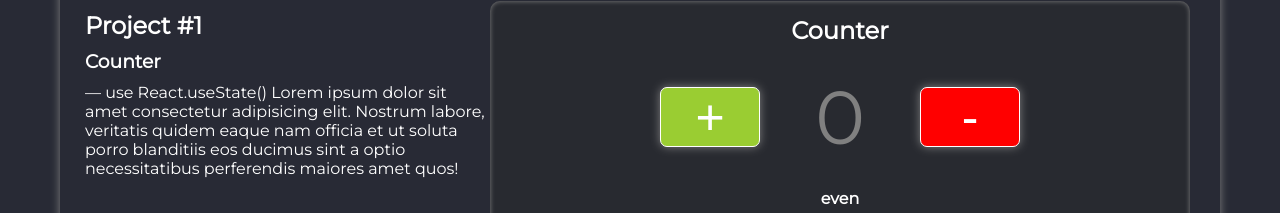
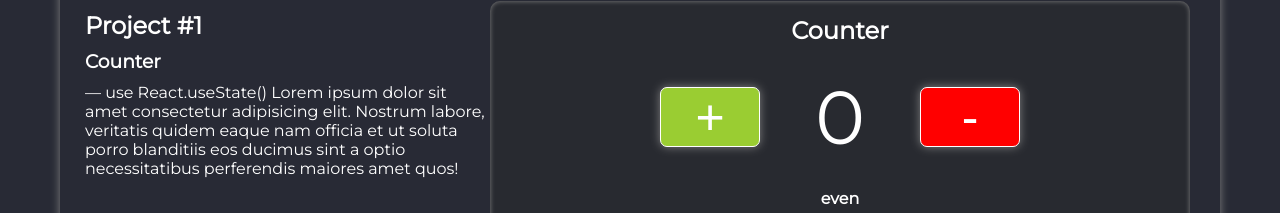
Before and after one commit to code-galaxy/react-site, a React (Create React App) app: page /projects in a window 1280 px wide. Shown: the part 1783-1996 px from the top of the page. Built offline with nearby package versions, Linux system fonts and the light colour scheme; no server answers.

Commit message:
changed color

```diff
--- a/src/Projects/Project1/Project1.css
+++ b/src/Projects/Project1/Project1.css
@@ -1,5 +1,3 @@
-
-
 .Project1-style {
    display: flex;
    justify-content: center;
@@ -35,7 +33,7 @@
    font-size: 75px;
    width: 140px;
    text-align: center;
-   color:gray;
+   color: white;
 }
 
 .event-odd {
--- a/src/Projects/Project3/Project3.css
+++ b/src/Projects/Project3/Project3.css
@@ -74,9 +74,10 @@
 
   .Project3-out div p {
     text-align: center;
-    font-size: 14px;
+    font-size: 18px;
     margin: 30px 30px;
-    padding: 30px 0;
+    padding: 20px 0;
     background-color: lightgray;
     border-radius: 30px;
+    color: black;
   }
```
